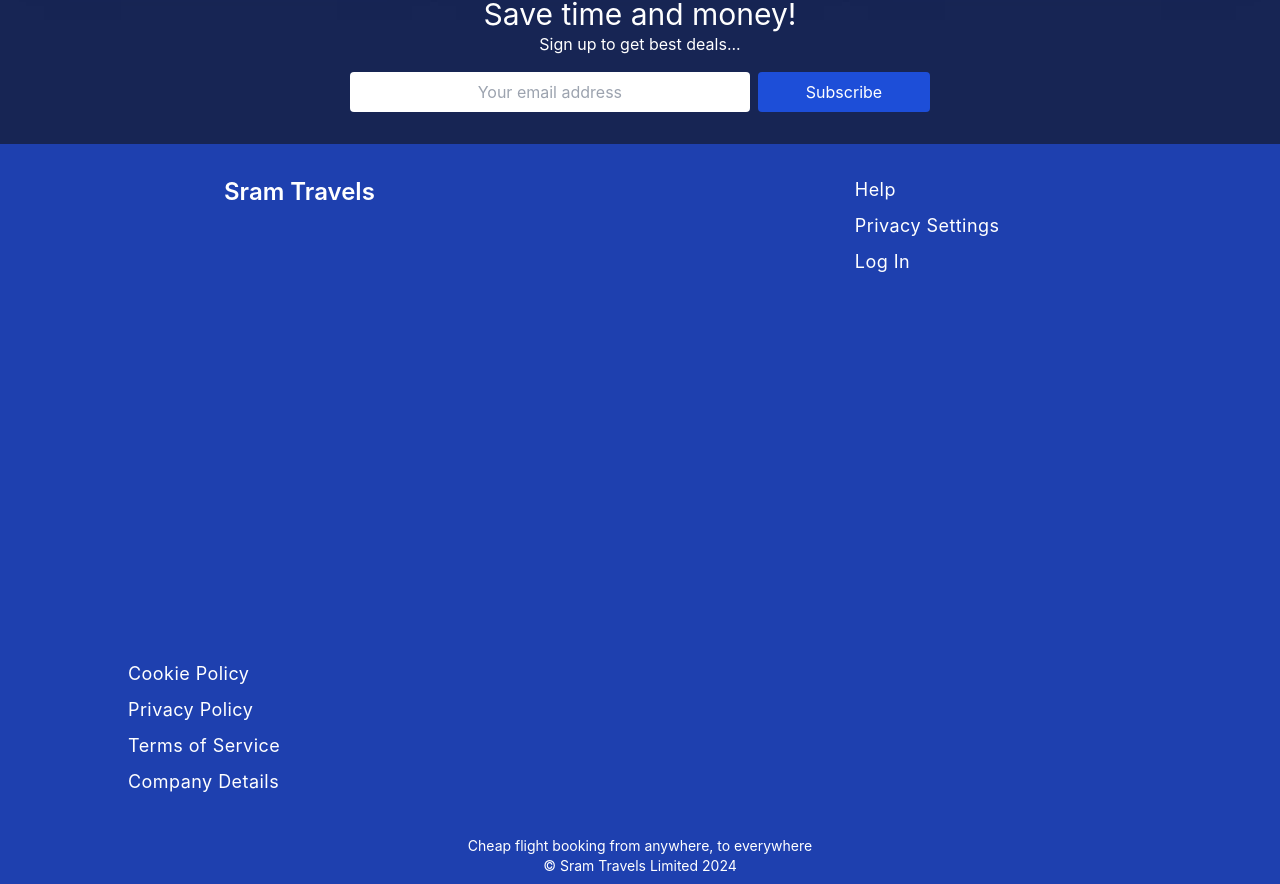
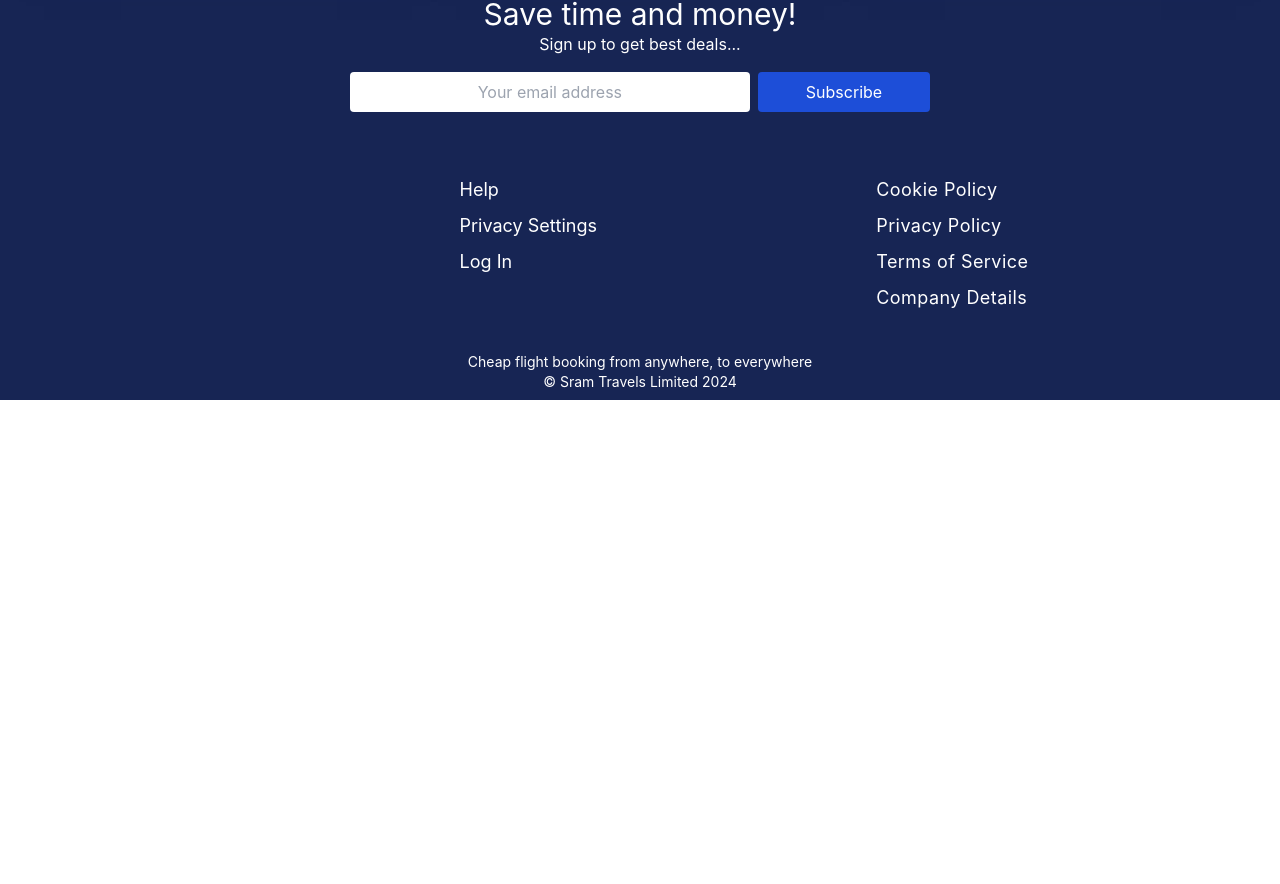
Before and after one commit to PiyushVerma26/SramTravel, a React (Vite) app: page /hotel in a window 1280 px wide. Shown: the part 1328-2212 px from the top of the page. After the commit the page ends 1728 px from the top, so only its background shows below. Built offline with nearby package versions, Linux system fonts and the light colour scheme.

Commit message:
Remove Sram Travel in Footer

```diff
--- a/src/components/Footer/Footer.jsx
+++ b/src/components/Footer/Footer.jsx
@@ -3,16 +3,14 @@
 
 function Footer() {
   return (
-    <>
-      <div className='bg-blue-800 text-white text-lg font-customFont'>
-        <div className='flex md:gap-96 md:px-32 px-2 py-8 gap-4 flex-wrap md:flex-row flex-col'>
-          <h1 className='font-semibold  md:px-24 text-2xl px-16 text-nowrap'>Sram Travels</h1>
-          <div className='flex flex-col gap-2 tracking-wide'>
+    <footer className='bg-blue-950 text-white text-lg  font-customFont'>
+      <div className='flex  md:px-32 px-2 py-8 gap-8 md:flex-row flex-col justify-around'>
+        <div className='flex flex-col  lg:ml-52 gap-2 text-nowrap'>
           <p className='cursor-pointer hover:underline'>Help</p>
           <p className='cursor-pointer hover:underline'>Privacy Settings</p>
           <p className='cursor-pointer hover:underline'>Log In</p>
         </div>
-          <div className='flex flex-col gap-2 tracking-wide'>
+        <div className='flex flex-col  gap-2 tracking-wide text-nowrap'>
           <p className='cursor-pointer hover:underline'>Cookie Policy</p>
           <p className='cursor-pointer hover:underline'>Privacy Policy</p>
           <p className='cursor-pointer hover:underline'>Terms of Service</p>
@@ -23,8 +21,7 @@
         <p>Cheap flight booking from anywhere, to everywhere</p>
         <p> © Sram Travels Limited 2024</p>
       </div>
-      </div>
-    </>
+    </footer>
   )
 }
 
```
Lines whose indentation alone changed are shown as unchanged.
